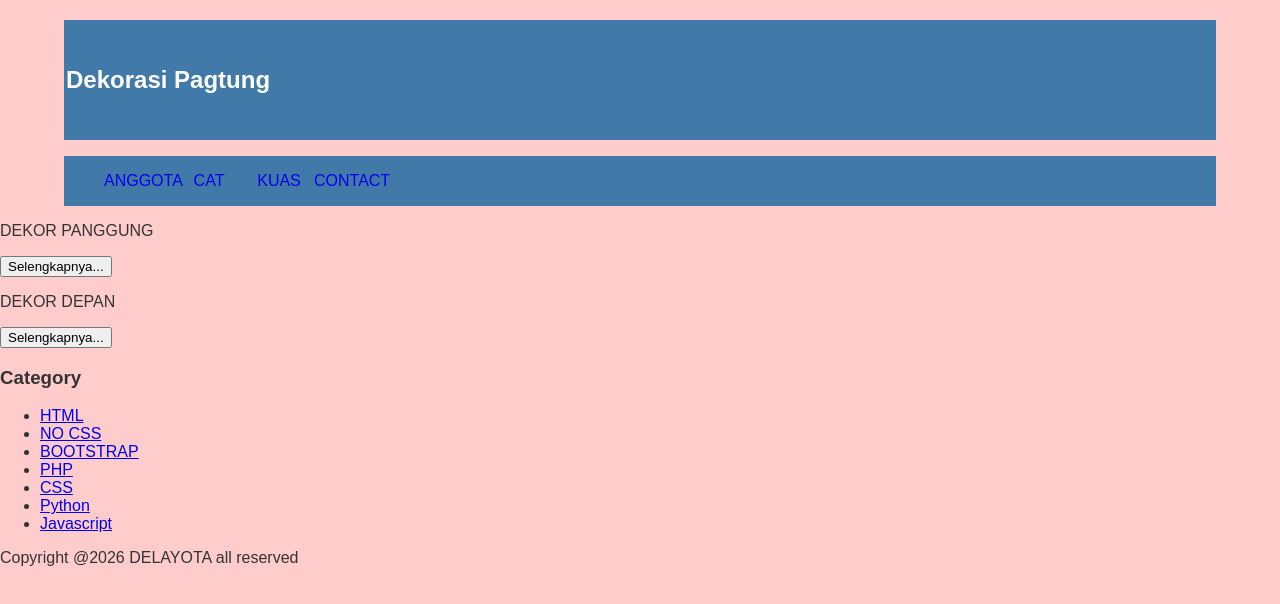
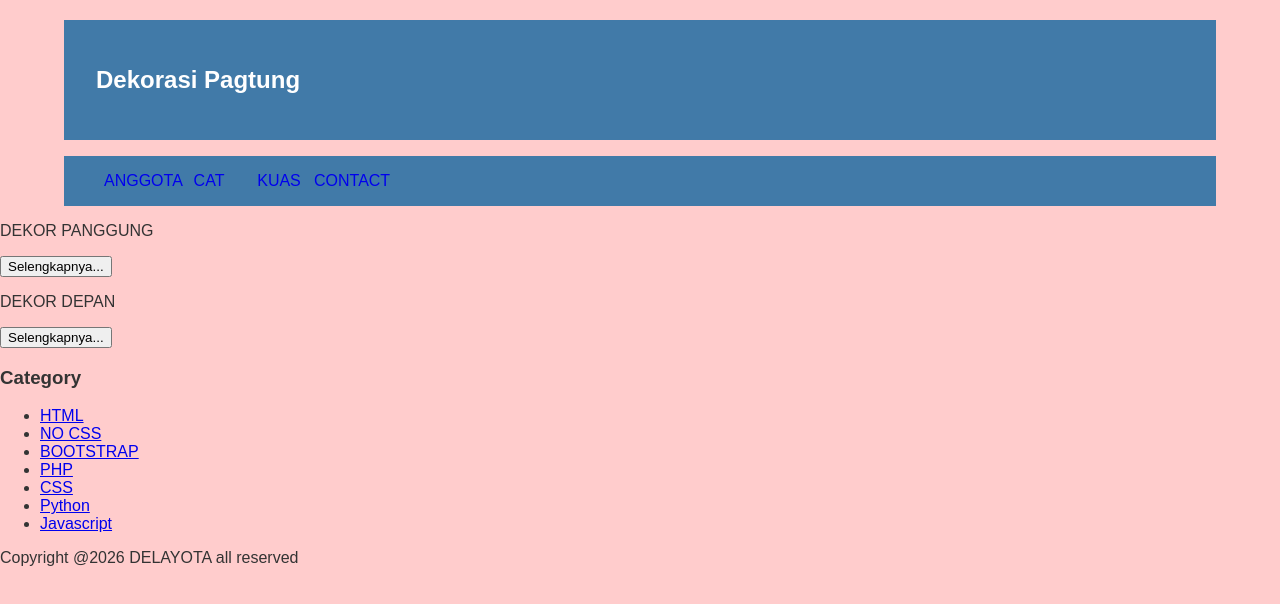
Before and after one commit to FennHack/DePag, a plain HTML site: page index.html in a window 1280 px wide. Drawn offline with Linux system fonts and the light colour scheme.

Commit message:
Update style.css

```diff
--- a/style.css
+++ b/style.css
@@ -26,7 +26,7 @@ body{
 }
 
 .jarak{
-    padding:0 2px;
+    padding:0 2pc;
 }
 
 .menu ul {
```
